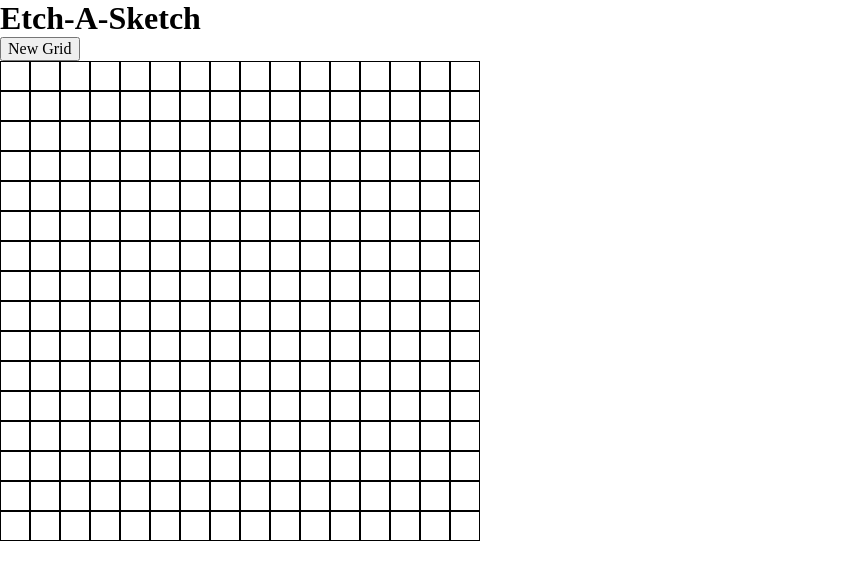
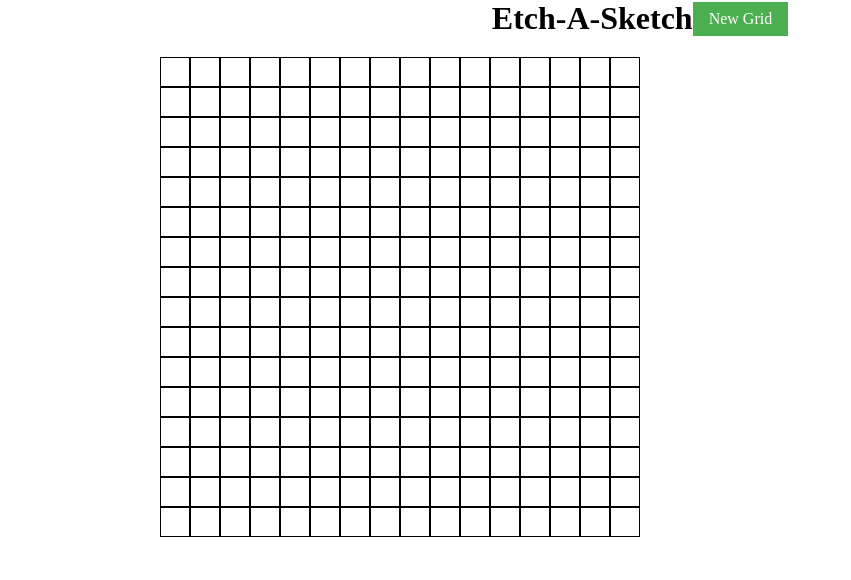
Before and after one commit to davidwiese/etchasketch, a plain HTML site: page index.html in a window 1280 px wide. Shown: the whole page, without its empty margins (0-851 px from the left). Drawn offline with Linux system fonts and the light colour scheme.

Commit message:
Style new grid btn

```diff
--- a/style.css
+++ b/style.css
@@ -71,6 +71,18 @@ select {
   }
 }
 
+.container {
+  width: 960px;
+  margin: 0 auto;
+}
+
+.header {
+  display: flex;
+  justify-content: center;
+  align-items: center;
+  margin-bottom: 20px;
+}
+
 .etch {
   display: flex;
   flex-wrap: wrap;
@@ -83,3 +95,12 @@ select {
   height: 30px;
   border: 1px solid black;
 }
+
+#new-grid-btn {
+  font-size: 16px;
+  padding: 8px 16px;
+  border: none;
+  background-color: #4caf50;
+  color: white;
+  cursor: pointer;
+}
```
